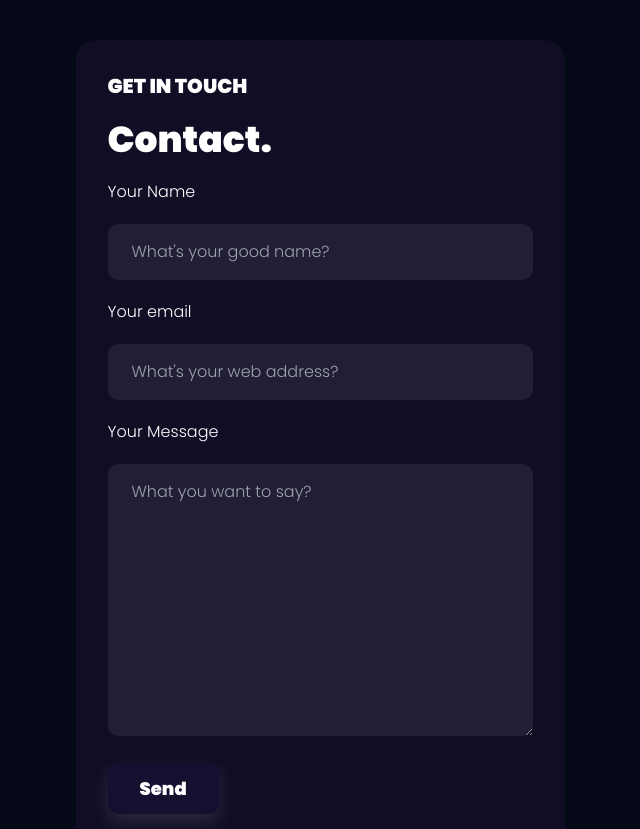
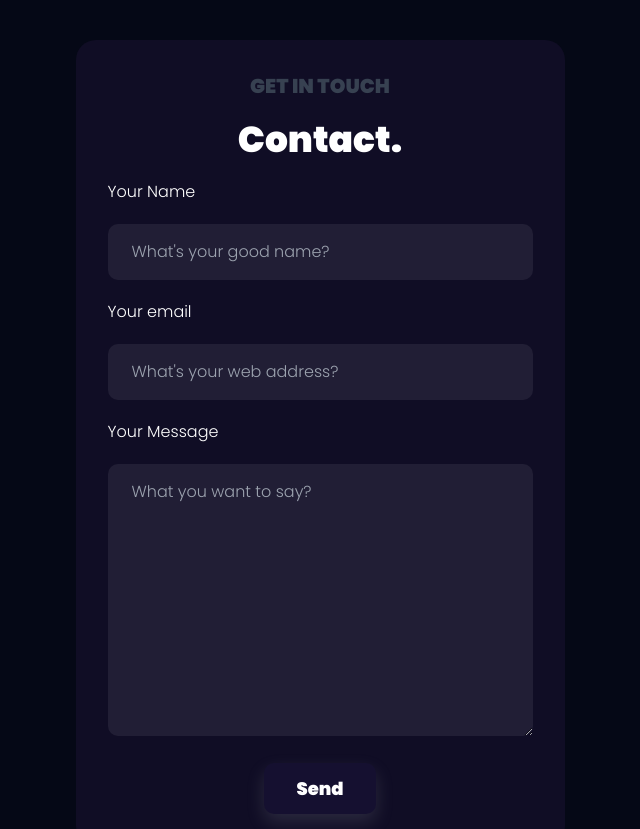
Before and after one commit to AmanSingh6574/My-Porfolio, a React (Vite) app: page / in a window 1280 px wide. Shown: the part 2620-3449 px from the top of the page, without its empty margins (320-960 px from the left). Built offline with nearby package versions, Linux system fonts and the light colour scheme.

Commit message:
Update Contact.jsx

```diff
--- a/src/components/Contact.jsx
+++ b/src/components/Contact.jsx
@@ -1,13 +1,13 @@
 function Contact() {
   return (
-    <div name="Contact" className=" w-full ">
+    <div name="Contact" className=" w-full min-h-screen">
       <div className="max-w-screen-lg mx-auto min-h-screen flex flex-col justify-center items-center  sm:mb-18 p-4">
 
         <h1 className=" mt-9 text-4xl font-bold w-80 mb-10 border-b-4 border-gray-500">Contact details</h1>
 
         <div className="form w-[350px] sm:w-[489px] mb-[200px] sm:mb-20">
-          <h3 className="font-semibold text-xl">GET IN TOUCH</h3>
-          <h1 className="font-bold text-4xl ">Contact.</h1>
+          <h3 className="font-semibold text-gray-700 text-xl text-center">GET IN TOUCH</h3>
+          <h1 className="font-bold text-4xl text-center">Contact.</h1>
 
           <form  action="https://getform.io/f/8b1e055d-3ca6-480d-a03a-146e51d26c50"  method="POST">
             <label htmlFor="">
@@ -42,7 +42,7 @@ function Contact() {
               ></textarea>
             </label>
 
-            <div>
+            <div className="text-center">
               <button className="btn hover:scale-105 duration-200">Send</button>
             </div>
           </form>
```
